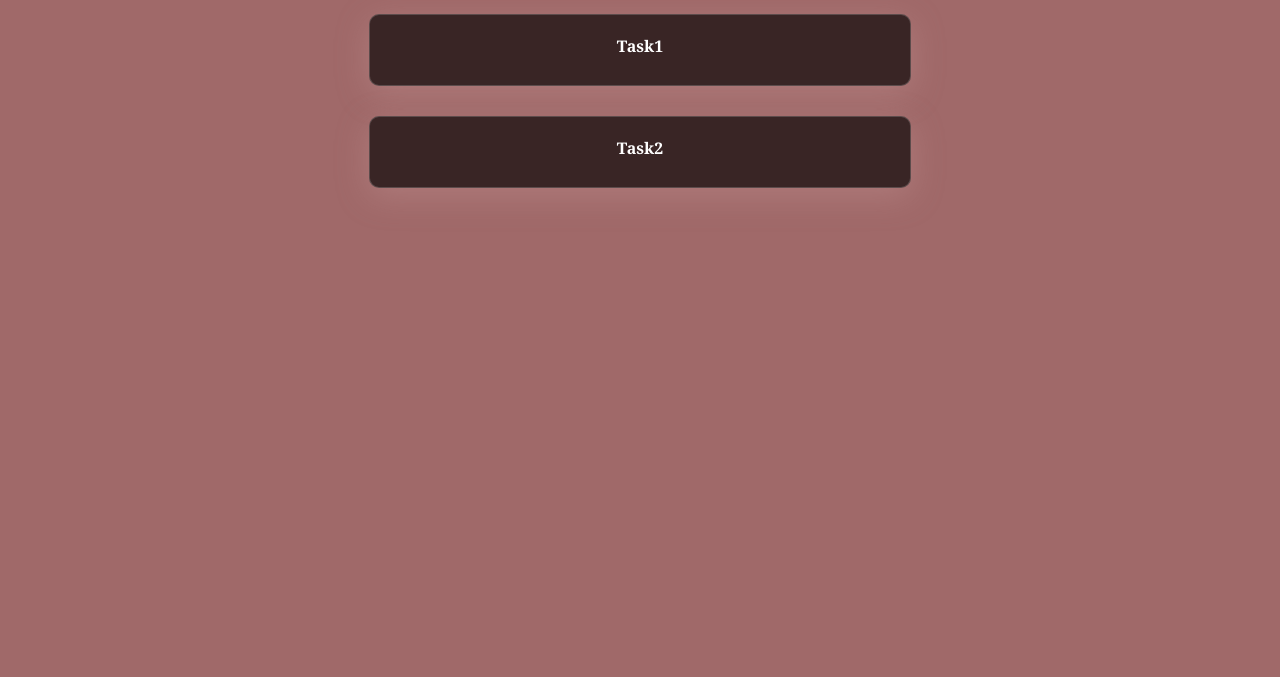
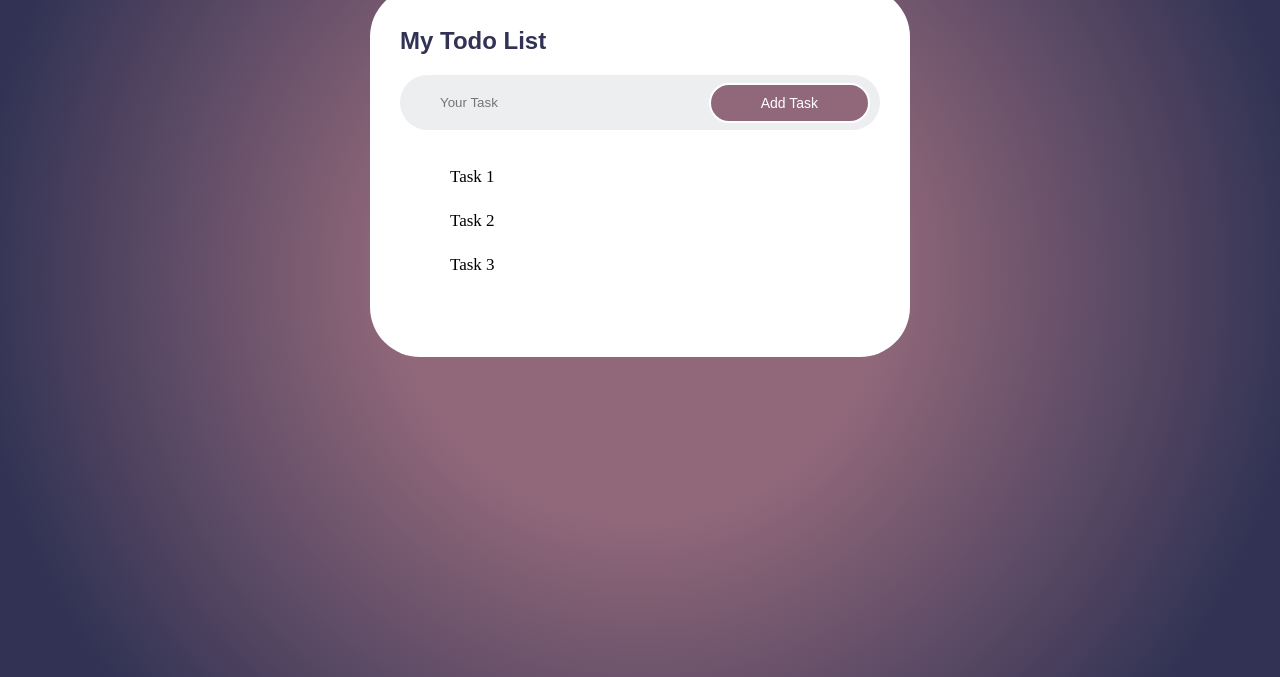
Before and after one commit to amoneh12/ToDo-List, a plain HTML site: page index.html in a window 1280 px wide. Shown: the part 123-800 px from the top of the page. Drawn offline with Linux system fonts and the light colour scheme.

Commit message:
my updates

```diff
--- a/index.html
+++ b/index.html
@@ -4,20 +4,25 @@
   <meta charset="UTF-8">
   <meta name="viewport" content="width=device-width, initial-scale=1.0">
   <title>ToDo List</title>
-
   <link rel="stylesheet" href="style.css"/>
   <script defer src="main.js"></script>
 </head>
+<body> <!-- Add the opening <body> tag here -->
 
-  <h1>My ToDo List</h1>
+<div class="contaniar">
+    <div class="todo-list">
+        <h2>My Todo List</h2>
+        <div class="row"> <!-- Use class instead of id for the "row" element -->
+          <input type="text" id="input-box" placeholder="Your Task">
+          <button onclick="addTask()">Add Task</button>
+        </div>
+        <ul id="List-container">
+          <li>Task 1</li>
+          <li>Task 2</li>
+          <li>Task 3</li>
+        </ul>
+    </div>
+</div>
 
-  <div class="task">
-    <p>Task1</p>
-  </div>
-
-  <div class="task">
-    <p>Task2</p>
-  </div>
-
-</body>
+</body> <!-- Add the closing </body> tag here -->
 </html>
--- a/main.js
+++ b/main.js
@@ -0,0 +1,12 @@
+function addTask() {
+  const inputBox = document.getElementById("input-box");
+  const taskText = inputBox.value;
+
+  if (taskText.trim() !== "") {
+    const listContainer = document.getElementById("List-container");
+    const listItem = document.createElement("li");
+    listItem.textContent = taskText;
+    listContainer.appendChild(listItem);
+    inputBox.value = ""; // Clear the input box after adding the task
+  }
+}
--- a/style.css
+++ b/style.css
@@ -1,35 +1,82 @@
 *{
-  font-family:  Georgia, serif ;
+  font-family:  'Poppins', sans-serif;
+  box-sizing: border-box;
   margin: 0 ;
   padding: 0;
 }
-body{
-  background-color:#a06969;
-  color: white;
+
+.contaniar{
+  width: 100%;
+  min-height: 100vh;
+  background: rgb(145,104,122);
+  background: radial-gradient(circle, rgba(145,104,122,1) 32%, rgba(50,51,84,1) 88%);
+  padding: 10px;
 
 }
 
-h1{
-  text-align: center;
-  font-size: 50;
-  padding-top: 5%;
-  margin-bottom: 30px;
+.todo-list h2{
+  align-items: center;
+  color: #323354;
+  display:flex ;
+  margin-bottom: 20px;
+
+
 }
 
-.task{
-  border-radius: 25px;
-  border: 2px solid #201515;
-  padding: 20px;
-  width: 500px;
-  height: 30px;
-  background: rgba( 32, 21, 21, 0.8 );
-box-shadow: 0 8px 32px 0 rgba(199, 153, 153, 0.37);
-border-radius: 10px;
-border: 1px solid rgba( 255, 255, 255, 0.18 );
-  color: white ;
-  text-align: center;
-  font-weight: bold;
-  margin: auto;
-  margin-bottom: 30px;
+.todo-list{
+  width: 100%;
+  max-width: 540px;
+  background-color: white;
+  margin: 100px auto 20px;
+  padding: 40px 30px 70px;
+  border-radius: 50px;
+
 
 }
+
+.row{
+  display: flex;
+  align-items: center;
+  justify-content: space-between;
+  background: #edeef0;
+  border-radius: 30px;
+  padding-left: 20px;
+  margin-bottom: 25px ;
+
+}
+
+input{
+  flex:1 ;
+  border: none;
+  outline: none;
+  background: transparent;
+  padding: 20px;
+  font-weight: 14px;
+
+}
+
+button{
+
+  border-style:double;
+  outline: none;
+  padding: 10px 50px;
+  background:#91687a ;
+  border-radius: 20px;
+  color: white;
+  font-size: 14px;
+  cursor:pointer;
+  margin-right: 10px;
+  border-color: white;
+
+}
+
+ul li{
+  list-style: none;
+  font-size:17px ;
+  padding: 12px 8px 12px 50px;
+  font-family: 'Fantasy';
+}
+
+button:hover {
+  background-color: #746279;
+}
```
